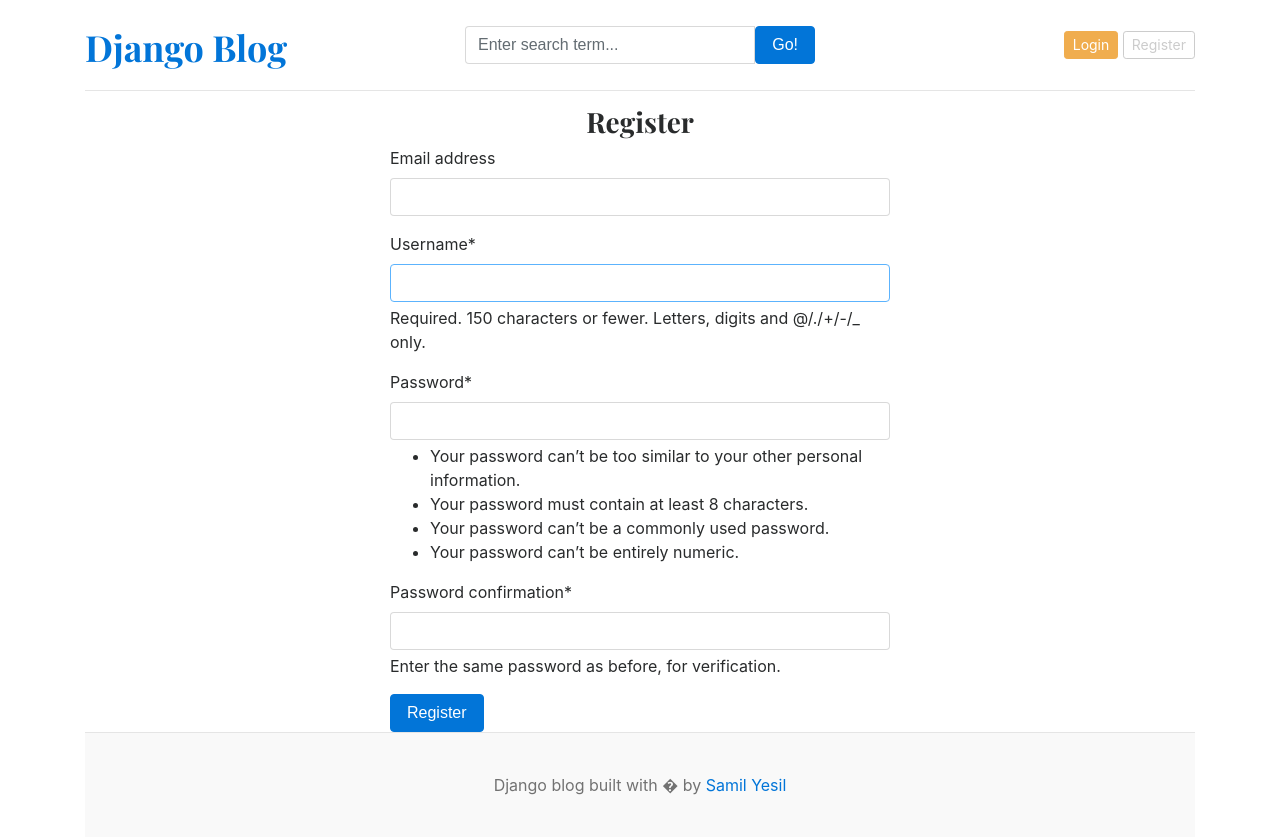
After one commit to JrS4mIl/BlogApp, a Django app: page /register/ in a window 1280 px wide. The commit adds this page. Run offline with Django 5.2, Linux system fonts and the light colour scheme; data that the repository does not hold is empty; some libraries are stand-ins or nearby versions.

Commit message:
feat: account

```diff
--- /dev/null
+++ b/blog_main/forms.py
@@ -0,0 +1,6 @@
+from django.contrib.auth.models import User
+from django.contrib.auth.forms import UserCreationForm
+class RegistrationsForm(UserCreationForm):
+    class Meta:
+        model=User
+        fields=('email','username','password1','password2')
--- a/blog_main/urls.py
+++ b/blog_main/urls.py
@@ -16,7 +16,7 @@ Including another URLconf
 """
 from django.contrib import admin
 from django.urls import path,include
-from .views import home
+from .views import home,register,login,logout
 from django.conf import settings
 from django.conf.urls.static import static
 from blogs import views as BlogsView
@@ -24,8 +24,11 @@ urlpatterns = [
     path('admin/', admin.site.urls),
     path('',home,name='home'),
     path('category/',include('blogs.urls')),
-    path('<slug:slug>',BlogsView.single_blog,name='single_blog'),
-    path('blogs/search/',BlogsView.search,name='search')
+    path('blogs/<slug:slug>',BlogsView.single_blog,name='single_blog'),
+    path('blogs/search/',BlogsView.search,name='search'),
+    path('register/',register,name='register'),
+    path('login/',login,name='login'),
+    path('logout/',logout,name='logout')
 
 ]
 if settings.DEBUG:
--- a/blog_main/views.py
+++ b/blog_main/views.py
@@ -1,16 +1,57 @@
-from django.shortcuts import render
-from blogs.models import  Category,Blogs
+from django.shortcuts import render, redirect
+from blogs.models import Category, Blogs
 from assignments.models import About
+from .forms import RegistrationsForm
+from django.contrib.auth.forms import AuthenticationForm
+from django.contrib import auth
+
+
 def home(request):
+    categories = Category.objects.all()
+    featured_posts = Blogs.objects.filter(is_featured=True, status='Published').order_by('-update_at')
+    posts = Blogs.objects.filter(is_featured=False, status='Published')
+    about = About.objects.get()
+    context = {
+        'categories': categories,
+        'featured_posts': featured_posts,
+        'posts': posts,
+        "about": about
+    }
+    return render(request, 'home.html', context)
 
-    categories=Category.objects.all()
-    featured_posts=Blogs.objects.filter(is_featured=True,status='Published').order_by('-update_at')
-    posts=Blogs.objects.filter(is_featured=False,status='Published')
-    about = About.objects.get()
-    context={
-        'categories':categories,
-        'featured_posts':featured_posts,
-        'posts':posts,
-        "about":about
+
+def register(request):
+    if request.method == "POST":
+        form = RegistrationsForm(request.POST)
+        if form.is_valid():
+            form.save()
+            return redirect('home')
+    else:
+        form = RegistrationsForm()
+    context = {
+        'form': form
     }
-    return  render(request,'home.html',context)
+    return render(request, 'register.html', context)
+
+
+def login(request):
+    if request.method == "POST":
+        form = AuthenticationForm(request, request.POST)
+        if form.is_valid():
+            username = form.cleaned_data['username']
+            password = form.cleaned_data['password']
+            user = auth.authenticate(username=username, password=password)
+            if user is not None:
+                auth.login(request, user)
+                return redirect('home')
+            else:
+                return redirect('register')
+
+    form = AuthenticationForm()
+    context = {
+        'form': form
+    }
+    return render(request, 'login.html', context)
+def logout(request):
+    auth.logout(request)
+    return redirect('home')
--- a/templates/base.html
+++ b/templates/base.html
@@ -29,8 +29,14 @@
                 </form>
             </div>
             <div class="col-4 d-flex justify-content-end align-items-center">
-                <a class="btn btn-sm btn-warning" href="#">Login</a> &nbsp;
-                <a class="btn btn-sm btn-outline-secondary" href="#">Register</a>
+                {% if user.is_authenticated %}
+                <span>You are logged in as <strong>{{user}}</strong></span><hr>
+                    <a class="btn btn-sm btn-warning" href="{% url 'logout' %}">Logout</a> &nbsp;
+
+                {% else %}
+                    <a class="btn btn-sm btn-warning" href="{% url 'login' %}">Login</a> &nbsp;
+                    <a class="btn btn-sm btn-outline-secondary" href="{% url 'register' %}">Register</a>
+                {% endif %}
             </div>
         </div>
     </header>
@@ -45,7 +51,7 @@
       {% endblock %}
 
     <footer class="blog-footer">
-  <p>Django blog built with � by <a href="#">Rathan Kumar</a></p>
+  <p>Django blog built with � by <a href="#">Samil Yesil</a></p>
 </footer>
 </body>
 </html>
--- /dev/null
+++ b/templates/register.html
@@ -0,0 +1,12 @@
+{% extends 'base.html' %}
+{% load crispy_forms_tags %}
+{% block content %}
+
+<h3 class="text-center">Register</h3>
+<form action="{% url 'register' %}" method="POST" style="width:500px;margin:auto;">
+    {% csrf_token %}
+    {{form|crispy}}
+
+    <button type="submit" class="btn btn-primary">Register</button>
+</form>
+{% endblock %}
```
Also changed, not shown: blog_main/settings.py (+5 -8 lines), templates/login.html (added, +12 -0 lines).
